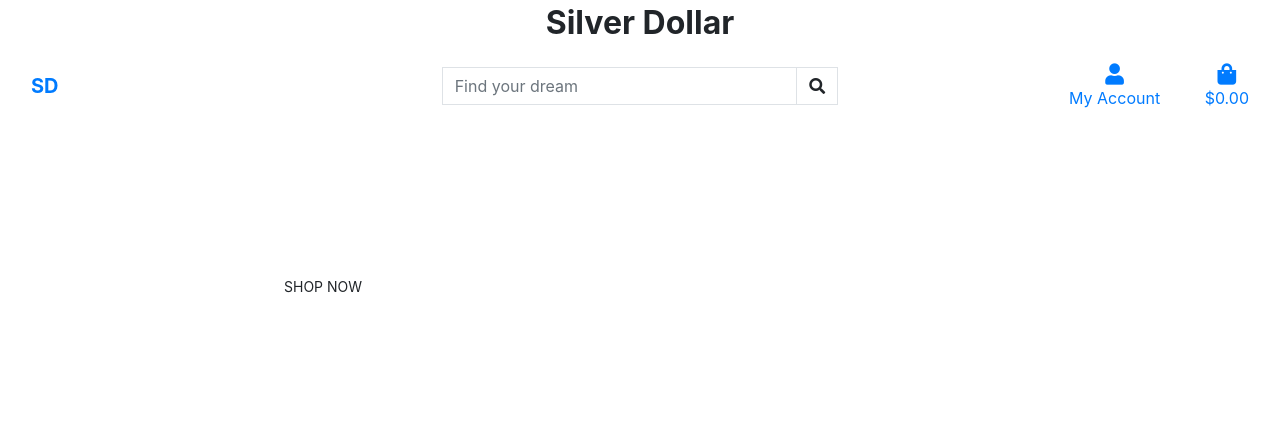
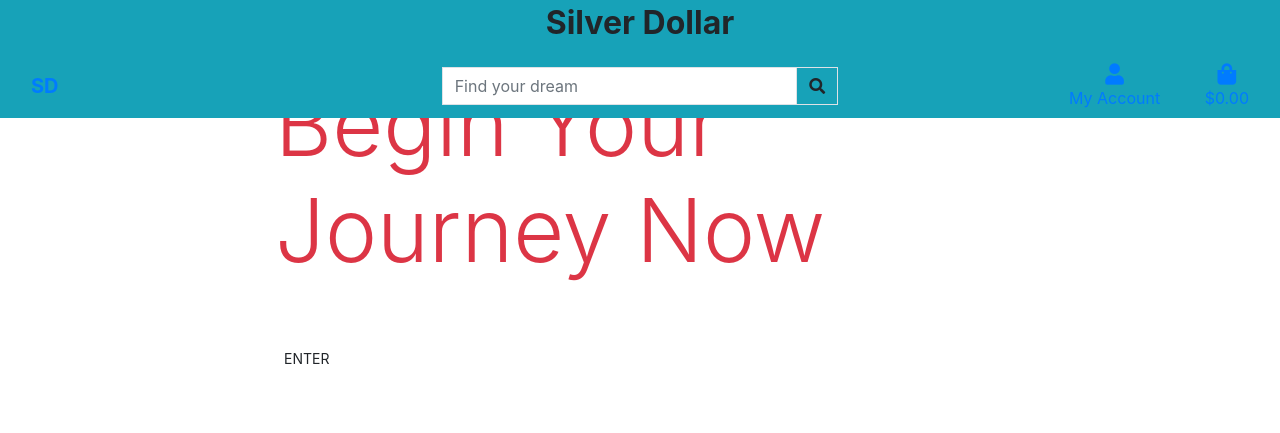
Before and after one commit to johnston9/la-donut, a Django app: page / in a window 1280 px wide. Shown: the top 433 px of the page. Run offline with Django 3.2, Linux system fonts and the light colour scheme; some libraries are stand-ins or nearby versions.

Commit message:
Add base css

```diff
--- a/home/templates/home/index.html
+++ b/home/templates/home/index.html
@@ -4,21 +4,21 @@
 {% block page_header %}
     <div class="container header-container">
         <div class="row">
-            <div class="col"></div>
+            <div class="col">mm</div>
         </div>
     </div>
 {% endblock %}
 
 {% block content %}
-    <div class="container h-100">
+    <div class="container home-container h-100">
         <div class="row h-100">
-            <div class="col-8 offset-2 my-auto">
-                <h1 class="display-2 main-heading text-white">
+            <div class="col-8 offset-2">
+                <h2 class="display-2 upper text-danger my-5">
                     Begin Your Journey Now
-                </h1>
-                <div class="enter-button my-5">
+                </h2>
+                <div class="my-5">
                     <h4>
-                        <a href="" class="enter-button btn btn-sm rounded-sm text-uppercase py-3">Shop Now</a>
+                        <a href="" class="btn btn-black btn-sm rounded-sm text-uppercase py-3">enter</a>
                     </h4>
                 </div>
             </div>
--- a/templates/base.html
+++ b/templates/base.html
@@ -47,6 +47,8 @@
 <body>
 
     <header class="container-fluid fixed-top">
+        <div id="topnav" class="row d-none bg-info d-lg-flex">
+            <div class="col">
         <!--main title-->
         <div class="row">
             <div class="col my-auto py-1 text-center">
@@ -100,7 +102,7 @@
                         </div>
                     </li>
                     <li class="list-inline-item">
-                        <a class="{% if grand_total %}text-gold font-weight-bold{% else %}text-black{% endif %} nav-link" href="">
+                        <a class="{% if grand_total %}text-success font-weight-bold{% else %}text-black{% endif %} nav-link" href="">
                             <div class="text-center">
                                 <div><i class="fas fa-shopping-bag fa-lg"></i></div>
                                 <p class="my-0">
@@ -116,6 +118,8 @@
                 </ul>
             </div>
         </div>
+            </div>
+    </div>
     </header>
 
     {% if messages %}
```
Also changed, not shown: static/css/base.css (added, +70 -0 lines), media/digi1.jpg (added).
